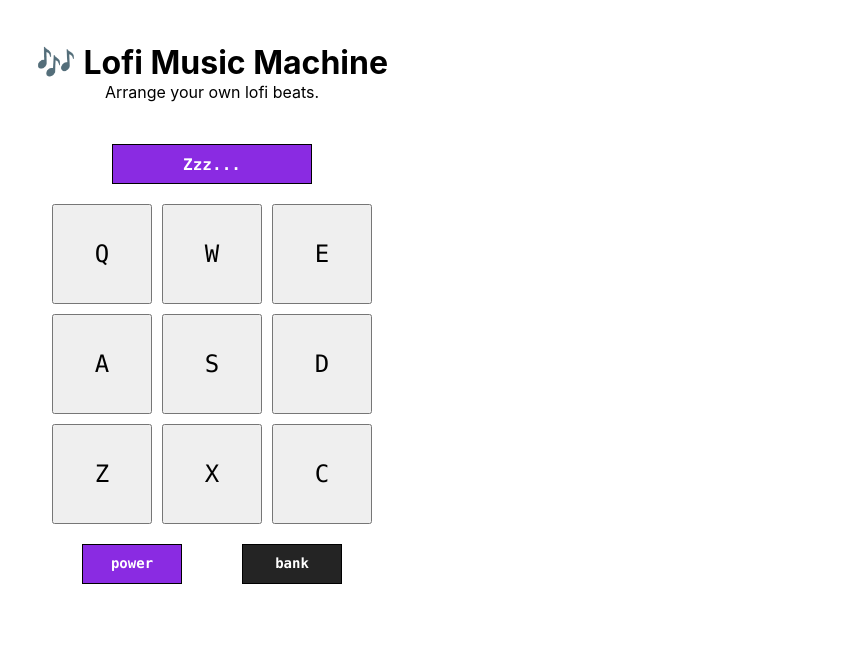
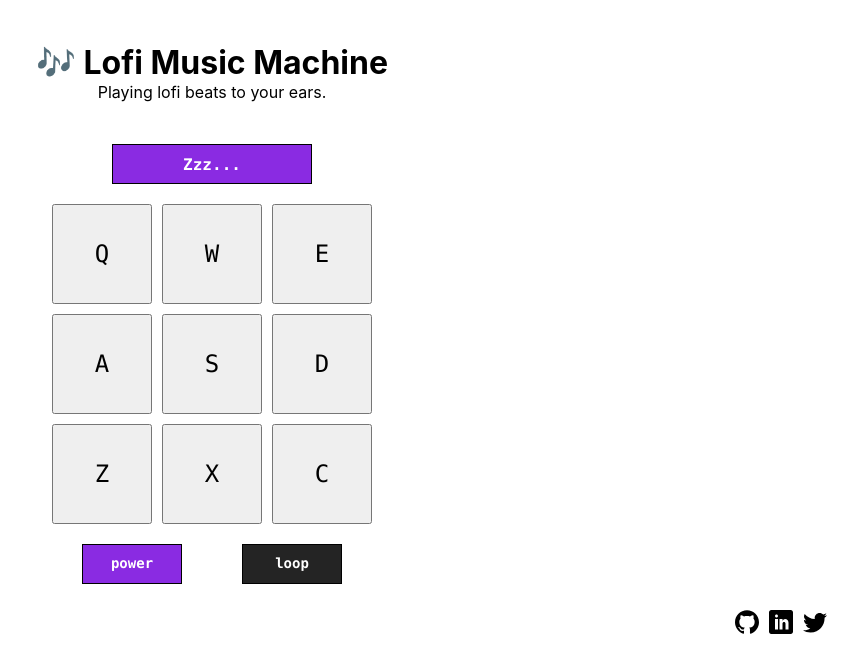
Before and after one commit to onpilot/lofi-music-machine, a React (Create React App) app: page / in a window 1280 px wide. Shown: the top 672 px of the page, without its empty margins (428-1280 px from the left). Built offline with nearby package versions, Linux system fonts and the light colour scheme.

Commit message:
added some functionality

```diff
--- a/src/App.css
+++ b/src/App.css
@@ -68,3 +68,23 @@ p {
   justify-content: center;
   /* background-color: cornflowerblue; */
 }
+
+.footer {
+  width: 100%;
+  height: 60px;
+  margin-top: 10px;
+  padding: 0 20px;
+  display: flex;
+  align-items: center;
+  justify-content: flex-end;
+}
+.footer a {
+  margin: 0 5px;
+}
+.icon {
+  width: 24px;
+  height: 24px;
+}
+.icon:hover {
+  fill: hotpink;
+}
--- a/src/App.js
+++ b/src/App.js
@@ -2,11 +2,20 @@ import { useState, useEffect } from 'react';
 import './App.css';
 import DrumPad from './components/DrumPad';
 import SwitchButton from './components/SwitchButton';
+import Footer from './Footer';
 
 function App() {
-  // const [isPlaying, setIsPlaying] = useState(false);
+  const [power, setPower] = useState(true);
+  const [loop, setLoop] = useState(false);
+  const [isPlaying, setIsPlaying] = useState('');
   const [display, setDisplay] = useState('Zzz...');
-  // const [display, setDisplay] = useState('Hello, there!');
+
+  const switchPower = () => {
+    setPower(!power);
+  };
+  const switchLoop = () => {
+    setLoop(!loop);
+  };
 
   const handleKeyDown = (event) => {
     if (
@@ -32,18 +41,46 @@ function App() {
     };
   });
 
+  useEffect(() => {
+    if (!loop && isPlaying !== '') {
+      let playedAudio = document.getElementById(isPlaying);
+      try {
+        playedAudio.loop = false;
+      } catch (e) {
+        console.log(e.message);
+      }
+    }
+  });
+
   const playSound = (code) => {
-    const audio = document.getElementById(code);
-    let audioText = document.getElementById(code).innerText;
-    try {
-      audio.play();
-    } catch (error) {
-      console.log('No Id found');
-    }
-    try {
-      setDisplay(audioText);
-    } catch (e) {
-      console.log(e.message);
+    if (power === true) {
+      let audio = document.getElementById(code);
+      let audioText = document.getElementById(code).innerText;
+
+      if (loop === true) {
+        audio.loop = true;
+      }
+
+      if (isPlaying !== '') {
+        let playedAudio = document.getElementById(isPlaying);
+        try {
+          playedAudio.pause();
+        } catch (e) {
+          console.log(e.message);
+        }
+      }
+
+      try {
+        if (audio.paused) {
+          audio.currentTime = 0;
+        }
+        audio.play();
+      } catch (e) {
+        console.log(e.message);
+      } finally {
+        setIsPlaying(code);
+        setDisplay(audioText);
+      }
     }
   };
 
@@ -51,7 +88,7 @@ function App() {
     <div id="drum-machine">
       <div className="header">
         <h1>🎶 Lofi Music Machine</h1>
-        <p>Arrange your own lofi beats.</p>
+        <p>Playing lofi beats to your ears.</p>
       </div>
       <div id="display">
         <p>{display}</p>
@@ -69,28 +106,15 @@ function App() {
       </div>
       <div className="config-pad-wrapper">
         <div className="option-button">
-          <SwitchButton checked={true}>power</SwitchButton>
+          <SwitchButton checked onClick={() => switchPower()}>
+            power
+          </SwitchButton>
         </div>
         <div className="option-button">
-          <SwitchButton>bank</SwitchButton>
+          <SwitchButton onClick={() => switchLoop()}>loop</SwitchButton>
         </div>
       </div>
-
-      {/* <a
-        className="twitter"
-        href="https://twitter.com/onpilot_"
-        target="_blank"
-        rel="noreferrer"
-      >
-        <svg
-          xmlns="http://www.w3.org/2000/svg"
-          width="32"
-          height="32"
-          viewBox="0 0 32 32"
-        >
-          <path d="M32 7.075c-1.175 0.525-2.444 0.875-3.769 1.031 1.356-0.813 2.394-2.1 2.887-3.631-1.269 0.75-2.675 1.3-4.169 1.594-1.2-1.275-2.906-2.069-4.794-2.069-3.625 0-6.563 2.938-6.563 6.563 0 0.512 0.056 1.012 0.169 1.494-5.456-0.275-10.294-2.888-13.531-6.862-0.563 0.969-0.887 2.1-0.887 3.3 0 2.275 1.156 4.287 2.919 5.463-1.075-0.031-2.087-0.331-2.975-0.819 0 0.025 0 0.056 0 0.081 0 3.181 2.263 5.838 5.269 6.437-0.55 0.15-1.131 0.231-1.731 0.231-0.425 0-0.831-0.044-1.237-0.119 0.838 2.606 3.263 4.506 6.131 4.563-2.25 1.762-5.075 2.813-8.156 2.813-0.531 0-1.050-0.031-1.569-0.094 2.913 1.869 6.362 2.95 10.069 2.95 12.075 0 18.681-10.006 18.681-18.681 0-0.287-0.006-0.569-0.019-0.85 1.281-0.919 2.394-2.075 3.275-3.394z"></path>
-        </svg>
-      </a> */}
+      <Footer></Footer>
     </div>
   );
 }
--- /dev/null
+++ b/src/Footer.js
@@ -0,0 +1,53 @@
+const Footer = () => {
+  return (
+    <div className="footer">
+      <a
+        href="https://github.com/onpilot"
+        target="_blank"
+        rel="noopener noreferrer"
+      >
+        <svg
+          className="icon"
+          xmlns="http://www.w3.org/2000/svg"
+          width="32"
+          height="32"
+          viewBox="0 0 32 32"
+        >
+          <path d="M16 0.395c-8.836 0-16 7.163-16 16 0 7.069 4.585 13.067 10.942 15.182 0.8 0.148 1.094-0.347 1.094-0.77 0-0.381-0.015-1.642-0.022-2.979-4.452 0.968-5.391-1.888-5.391-1.888-0.728-1.849-1.776-2.341-1.776-2.341-1.452-0.993 0.11-0.973 0.11-0.973 1.606 0.113 2.452 1.649 2.452 1.649 1.427 2.446 3.743 1.739 4.656 1.33 0.143-1.034 0.558-1.74 1.016-2.14-3.554-0.404-7.29-1.777-7.29-7.907 0-1.747 0.625-3.174 1.649-4.295-0.166-0.403-0.714-2.030 0.155-4.234 0 0 1.344-0.43 4.401 1.64 1.276-0.355 2.645-0.532 4.005-0.539 1.359 0.006 2.729 0.184 4.008 0.539 3.054-2.070 4.395-1.64 4.395-1.64 0.871 2.204 0.323 3.831 0.157 4.234 1.026 1.12 1.647 2.548 1.647 4.295 0 6.145-3.743 7.498-7.306 7.895 0.574 0.497 1.085 1.47 1.085 2.963 0 2.141-0.019 3.864-0.019 4.391 0 0.426 0.288 0.925 1.099 0.768 6.354-2.118 10.933-8.113 10.933-15.18 0-8.837-7.164-16-16-16z"></path>
+        </svg>
+      </a>
+      <a
+        href="https://www.linkedin.com/in/onpilot"
+        target="_blank"
+        rel="noopener noreferrer"
+      >
+        <svg
+          className="icon"
+          xmlns="http://www.w3.org/2000/svg"
+          width="32"
+          height="32"
+          viewBox="0 0 32 32"
+        >
+          <path d="M29 0h-26c-1.65 0-3 1.35-3 3v26c0 1.65 1.35 3 3 3h26c1.65 0 3-1.35 3-3v-26c0-1.65-1.35-3-3-3zM12 26h-4v-14h4v14zM10 10c-1.106 0-2-0.894-2-2s0.894-2 2-2c1.106 0 2 0.894 2 2s-0.894 2-2 2zM26 26h-4v-8c0-1.106-0.894-2-2-2s-2 0.894-2 2v8h-4v-14h4v2.481c0.825-1.131 2.087-2.481 3.5-2.481 2.488 0 4.5 2.238 4.5 5v9z"></path>
+        </svg>
+      </a>
+      <a
+        href="https://twitter.com/onpilot_"
+        target="_blank"
+        rel="noopener noreferrer"
+      >
+        <svg
+          className="icon"
+          xmlns="http://www.w3.org/2000/svg"
+          width="32"
+          height="32"
+          viewBox="0 0 32 32"
+        >
+          <path d="M32 7.075c-1.175 0.525-2.444 0.875-3.769 1.031 1.356-0.813 2.394-2.1 2.887-3.631-1.269 0.75-2.675 1.3-4.169 1.594-1.2-1.275-2.906-2.069-4.794-2.069-3.625 0-6.563 2.938-6.563 6.563 0 0.512 0.056 1.012 0.169 1.494-5.456-0.275-10.294-2.888-13.531-6.862-0.563 0.969-0.887 2.1-0.887 3.3 0 2.275 1.156 4.287 2.919 5.463-1.075-0.031-2.087-0.331-2.975-0.819 0 0.025 0 0.056 0 0.081 0 3.181 2.263 5.838 5.269 6.437-0.55 0.15-1.131 0.231-1.731 0.231-0.425 0-0.831-0.044-1.237-0.119 0.838 2.606 3.263 4.506 6.131 4.563-2.25 1.762-5.075 2.813-8.156 2.813-0.531 0-1.050-0.031-1.569-0.094 2.913 1.869 6.362 2.95 10.069 2.95 12.075 0 18.681-10.006 18.681-18.681 0-0.287-0.006-0.569-0.019-0.85 1.281-0.919 2.394-2.075 3.275-3.394z"></path>
+        </svg>
+      </a>
+    </div>
+  );
+};
+
+export default Footer;
--- a/src/components/SwitchButton.js
+++ b/src/components/SwitchButton.js
@@ -1,17 +1,18 @@
 import './switch-button.css';
 
 const SwitchButton = (props) => {
-  if (props.checked === true) {
+  if (props.checked) {
     return (
       <label className="switch">
-        <input type="checkbox" defaultChecked />
+        <input type="checkbox" onClick={props.onClick} defaultChecked />
         <span className="slider slider-text">{props.children}</span>
       </label>
     );
-  } else {
+  }
+  if (!props.checked) {
     return (
       <label className="switch">
-        <input type="checkbox" />
+        <input type="checkbox" onClick={props.onClick} />
         <span className="slider slider-text">{props.children}</span>
       </label>
     );
```
